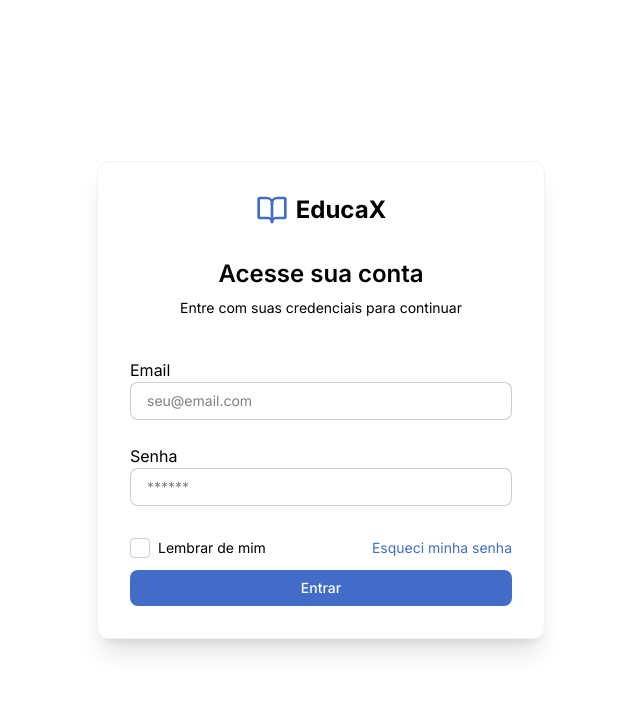
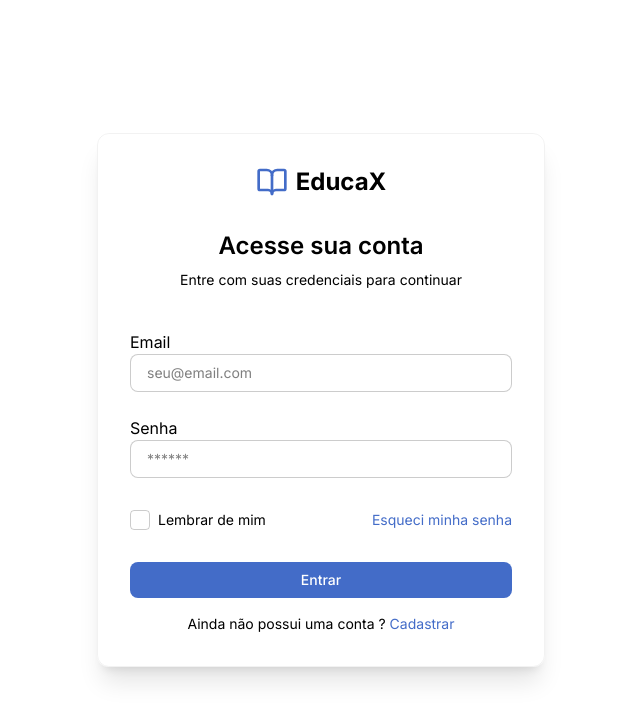
Before and after one commit to VittorFabriny/educax, a Next.js app: page /login in a window 1280 px wide. Shown: the top 720 px of the page, without its empty margins (319-959 px from the left). Built offline with nearby package versions, Linux system fonts and the light colour scheme.

Commit message:
Fix na autenticação "/signup" Implementação de confirmação "/signup"

```diff
--- /dev/null
+++ b/app/components/loadingSpinner.tsx
@@ -0,0 +1,7 @@
+export function LoadingSpinner() {
+  return (
+    <div className="flex items-center justify-center">
+      <div className="h-6 w-6 animate-spin rounded-full border-4 border-gray-300 border-t-gray-900" />
+    </div>
+  );
+}
--- a/app/login/page.tsx
+++ b/app/login/page.tsx
@@ -17,7 +17,7 @@ export default function Login() {
   const [email, setEmail] = useState("");
   const [password, setPassword] = useState("");
 
-  const { login, authLoading, error } = useAuth();
+  const { login, error, success } = useAuth();
 
   async function handleSubmit(e: React.FormEvent) {
     e.preventDefault();
@@ -32,8 +32,8 @@ export default function Login() {
           <Logo path="#" />
         </header>
 
+
         <section className='w-full'>
-
           <div className="flex flex-col items-center justify-center gap-2 mb-10">
             <h1 className="text-2xl font-semibold">Acesse sua conta</h1>
             <p className="text-sm">Entre com suas credenciais para continuar</p>
@@ -68,18 +68,21 @@ export default function Login() {
             </div>
 
             {error && (
-              <p className='text-red-500 text-center pt-3 my-3'>{error}</p>
+              <p className='text-red-500 text-center mt-7 '>{error}</p>
             )}
 
-            <Button type='submit' variant='primary' title='Entrar' className='w-full mt-3 flex items-center justify-center' />
+            <Button type='submit' variant='primary' title='Entrar' className='w-full mt-8 flex items-center justify-center' />
+
+            <Link href="/signup" className='focus:outline-(--primary-color) flex self-center mt-4'>
+              <p className="text-sm">
+                Ainda não possui uma conta ? <span className="text-(--primary-color)">Cadastrar</span>
+              </p>
+            </Link>
           </form>
-
-
 
         </section>
 
       </div>
-
     </main>
   );
 }
--- a/app/signup/page.tsx
+++ b/app/signup/page.tsx
@@ -8,10 +8,11 @@ import { useState } from 'react';
 import { Logo } from '../components/logo';
 import { Input } from '../components/input';
 import { Button } from '../components/button';
+import { LoadingSpinner } from '../components/loadingSpinner';
 
 export default function SignUp() {
 
-  const { register, authLoading, error } = useAuth();
+  const { register, authLoading, error, success } = useAuth();
 
   const [form, setForm] = useState({
     name: '',
@@ -22,7 +23,8 @@ export default function SignUp() {
 
   async function handleSubmit(e: React.FormEvent) {
     e.preventDefault();
-    await register(form.name, form.email, form.password);
+
+    await register(form.name, form.email, form.password, form.confirmPassword);
   }
 
   return (
@@ -33,6 +35,20 @@ export default function SignUp() {
           <Logo path="#" />
         </header>
 
+
+        {success ? (
+          <section className='w-full'>
+            <div className="flex flex-col items-center justify-center gap-2 mb-10">
+              <h1 className="text-2xl font-semibold">Conta criada com sucesso</h1>
+            </div>
+
+            <LoadingSpinner />
+            <p className='text-center mt-6 text-sm'>Redirecionando ao login</p>
+          </section>
+        )
+          :
+
+          (
             <section className='w-full'>
               <div className="flex flex-col items-center justify-center gap-2 mb-10">
                 <h1 className="text-2xl font-semibold">Crie sua conta</h1>
@@ -97,6 +113,9 @@ export default function SignUp() {
                 </div>
               </form>
             </section>
+
+          )
+        }
       </div>
     </main>
   );
--- a/context/authContext.tsx
+++ b/context/authContext.tsx
@@ -33,10 +33,11 @@ type AuthContextType = {
   initializing: boolean;
   authLoading: boolean;
   error: string | null;
-  register: (name: string, email: string, password: string) => Promise<void>;
+  register: (name: string, email: string, password: string, confirmPassword: string) => Promise<void>;
   login: (email: string, password: string) => Promise<void>;
   logout: () => void;
   getAllUsers: () => PublicUser[];
+  success: boolean;
 };
 
 const AuthContext = createContext<AuthContextType | undefined>(undefined);
@@ -47,6 +48,7 @@ export function AuthProvider({ children }: { children: ReactNode }) {
   const [initializing, setInitializing] = useState(true);
   const [authLoading, setAuthLoading] = useState(false);
   const [error, setError] = useState<string | null>(null);
+  const [success, setSuccess] = useState<boolean>(false);
 
   useEffect(() => {
     const stored = getCurrentUser();
@@ -77,11 +79,11 @@ export function AuthProvider({ children }: { children: ReactNode }) {
     );
   }
 
-  async function register(name: string, email: string, password: string) {
+  async function register(name: string, email: string, password: string, confirmPassword: string) {
     setError(null);
     setAuthLoading(true);
 
-    if (!name || !email || !password) {
+    if (!name || !email || !password || !confirmPassword) {
       setError("Preencha todos os campos.");
       setAuthLoading(false);
       return;
@@ -90,6 +92,11 @@ export function AuthProvider({ children }: { children: ReactNode }) {
     if (password.length < 6) {
       setError("Senha deve ter ao menos 6 caracteres.");
       setAuthLoading(false);
+      return;
+    }
+
+    if (password !== confirmPassword) {
+      setError("Confirmação de senha incorreta.");
       return;
     }
 
@@ -109,12 +116,16 @@ export function AuthProvider({ children }: { children: ReactNode }) {
     };
 
     const saved = addUser(toSave);
-    setCurrentUser(saved);
-
-    syncUserFromStorage();
 
     setAuthLoading(false);
-    router.push("/");
+
+    setSuccess(true);
+    setTimeout(() => {
+      setSuccess(false);
+      router.push("/login");
+    }, 5000)
+
+
   }
 
   async function login(email: string, password: string) {
@@ -137,7 +148,7 @@ export function AuthProvider({ children }: { children: ReactNode }) {
 
     setAuthLoading(false);
 
-    router.push("/");
+    router.push("/cursos");
   }
 
   function logout() {
@@ -168,6 +179,7 @@ export function AuthProvider({ children }: { children: ReactNode }) {
     login,
     logout,
     getAllUsers,
+    success
   };
 
   return <AuthContext.Provider value={value}>{children}</AuthContext.Provider>;
```
Lines whose indentation alone changed are shown as unchanged.
